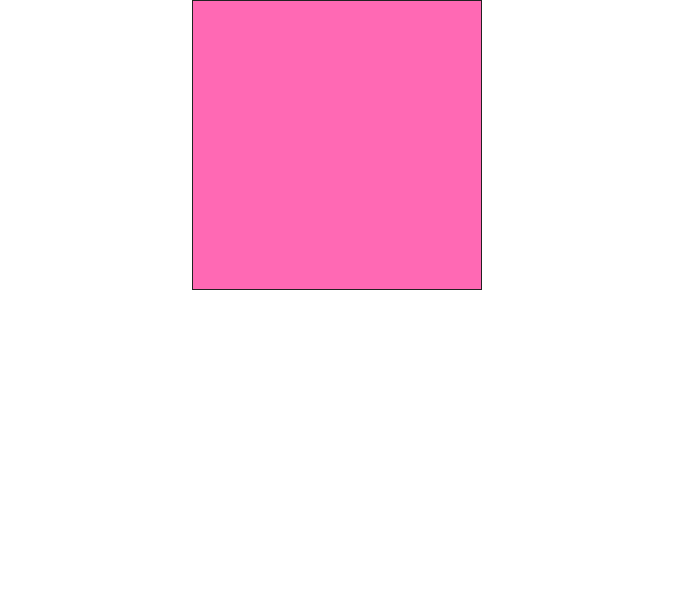
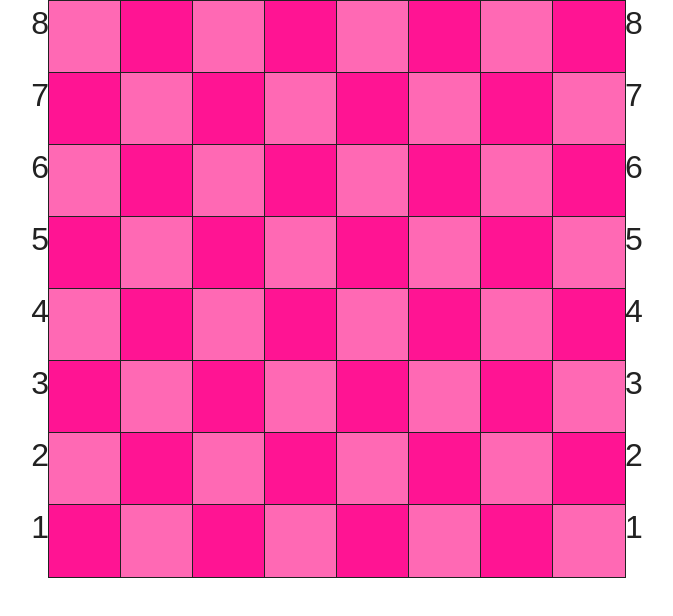
Before and after one commit to JessyRiordan/TIY-Chessboard, a website: page index.html in a window 1280 px wide. Shown: the whole page, without its empty margins (303-976 px from the left). Drawn offline with Linux system fonts and the light colour scheme.

Commit message:
I have a full chessboard

```diff
--- a/css/main.css
+++ b/css/main.css
@@ -94,7 +94,94 @@ textarea {
 /* ==========================================================================
    Author's custom styles
    ========================================================================== */
+   .container {
+       border: 1px solid;
+       width: 80%; margin: 0 auto;
+       min-width: 1in;
+       max-width: 6in;
+   }
 
+   .chessboard {
+     position: relative;
+   }
+
+   .chessboard .row {
+     margin: 0; padding: 0;
+     position:relative;
+     clear: both;
+   }
+
+   .chessboard .row::before,
+   .chessboard .row::after {
+     font-size: 200%;
+     position: absolute;
+   }
+
+   .chessboard .row::before {
+     right: 100%;
+   }
+   .chessboard .row::after {
+     left: 100%;
+   }
+
+   .chessboard .rank-1::before,
+   .chessboard .rank-1::after {
+     content: '1';
+   }
+
+   .chessboard .rank-2::before,
+   .chessboard .rank-2::after {
+     content: '2';
+   }
+
+   .chessboard .rank-3::before,
+   .chessboard .rank-3::after {
+     content: '3';
+   }
+
+   .chessboard .rank-4::before,
+   .chessboard .rank-4::after {
+     content: '4';
+   }
+
+   .chessboard .rank-5::before,
+   .chessboard .rank-5::after {
+     content: '5';
+   }
+
+   .chessboard .rank-6::before,
+   .chessboard .rank-6::after {
+     content: '6';
+   }
+
+   .chessboard .rank-7::before,
+   .chessboard .rank-7::after {
+     content: '7';
+   }
+
+   .chessboard .rank-8::before,
+   .chessboard .rank-8::after {
+     content: '8';
+   }
+
+   .chessboard .square {
+       display: block;
+       background-color: hotpink;
+       width: 12.5%; padding-bottom: 12.5%;
+       outline: 1px solid;
+       float: left
+   }
+
+   .row:nth-child(even) .square:nth-child(even) {
+     background-color: hotpink;
+   }
+   .row:nth-child(even) .square:nth-child(odd) {
+     background-color: deeppink;
+   }
+
+   .square:nth-child(even) {
+     background-color: deeppink;
+   }
 
 
 
--- a/index.html
+++ b/index.html
@@ -18,21 +18,91 @@
             <p class="browserupgrade">You are using an <strong>outdated</strong> browser. Please <a href="http://browsehappy.com/">upgrade your browser</a> to improve your experience.</p>
         <![endif]-->
     <style>
-        .container {
-            border: 1px solid;
-            width: 80%; margin: 0 auto;
-            min-width: 1in;
-            max-width: 3in;
-        }
-
-        .chessboard.square {
-            background-color: hotpink;
-            width: 100%; padding-bottom: 100%;
-        }
 
     </style>
     <main class="container">
-        <div class="chessboard square"></div>
+      <div class="chessboard">
+        <ul class="row rank-8">
+          <li class="square file-a"></li>
+          <li class="square file-b"></li>
+          <li class="square file-c"></li>
+          <li class="square file-d"></li>
+          <li class="square file-e"></li>
+          <li class="square file-f"></li>
+          <li class="square file-g"></li>
+          <li class="square file-h"></li>
+        </ul>
+        <ul class="row rank-7">
+          <li class="square file-a"></li>
+          <li class="square file-b"></li>
+          <li class="square file-c"></li>
+          <li class="square file-d"></li>
+          <li class="square file-e"></li>
+          <li class="square file-f"></li>
+          <li class="square file-g"></li>
+          <li class="square file-h"></li>
+        </ul>
+        <ul class="row rank-6">
+          <li class="square file-a"></li>
+          <li class="square file-b"></li>
+          <li class="square file-c"></li>
+          <li class="square file-d"></li>
+          <li class="square file-e"></li>
+          <li class="square file-f"></li>
+          <li class="square file-g"></li>
+          <li class="square file-h"></li>
+        </ul>
+        <ul class="row rank-5">
+          <li class="square file-a"></li>
+          <li class="square file-b"></li>
+          <li class="square file-c"></li>
+          <li class="square file-d"></li>
+          <li class="square file-e"></li>
+          <li class="square file-f"></li>
+          <li class="square file-g"></li>
+          <li class="square file-h"></li>
+        </ul>
+        <ul class="row rank-4">
+          <li class="square file-a"></li>
+          <li class="square file-b"></li>
+          <li class="square file-c"></li>
+          <li class="square file-d"></li>
+          <li class="square file-e"></li>
+          <li class="square file-f"></li>
+          <li class="square file-g"></li>
+          <li class="square file-h"></li>
+        </ul>
+        <ul class="row rank-3">
+          <li class="square file-a"></li>
+          <li class="square file-b"></li>
+          <li class="square file-c"></li>
+          <li class="square file-d"></li>
+          <li class="square file-e"></li>
+          <li class="square file-f"></li>
+          <li class="square file-g"></li>
+          <li class="square file-h"></li>
+        </ul>
+        <ul class="row rank-2">
+          <li class="square file-a"></li>
+          <li class="square file-b"></li>
+          <li class="square file-c"></li>
+          <li class="square file-d"></li>
+          <li class="square file-e"></li>
+          <li class="square file-f"></li>
+          <li class="square file-g"></li>
+          <li class="square file-h"></li>
+        </ul>
+        <ul class="row rank-1">
+          <li class="square file-a"></li>
+          <li class="square file-b"></li>
+          <li class="square file-c"></li>
+          <li class="square file-d"></li>
+          <li class="square file-e"></li>
+          <li class="square file-f"></li>
+          <li class="square file-g"></li>
+          <li class="square file-h"></li>
+        </ul>
+      </div>
     </main>
 
 </body>
```
